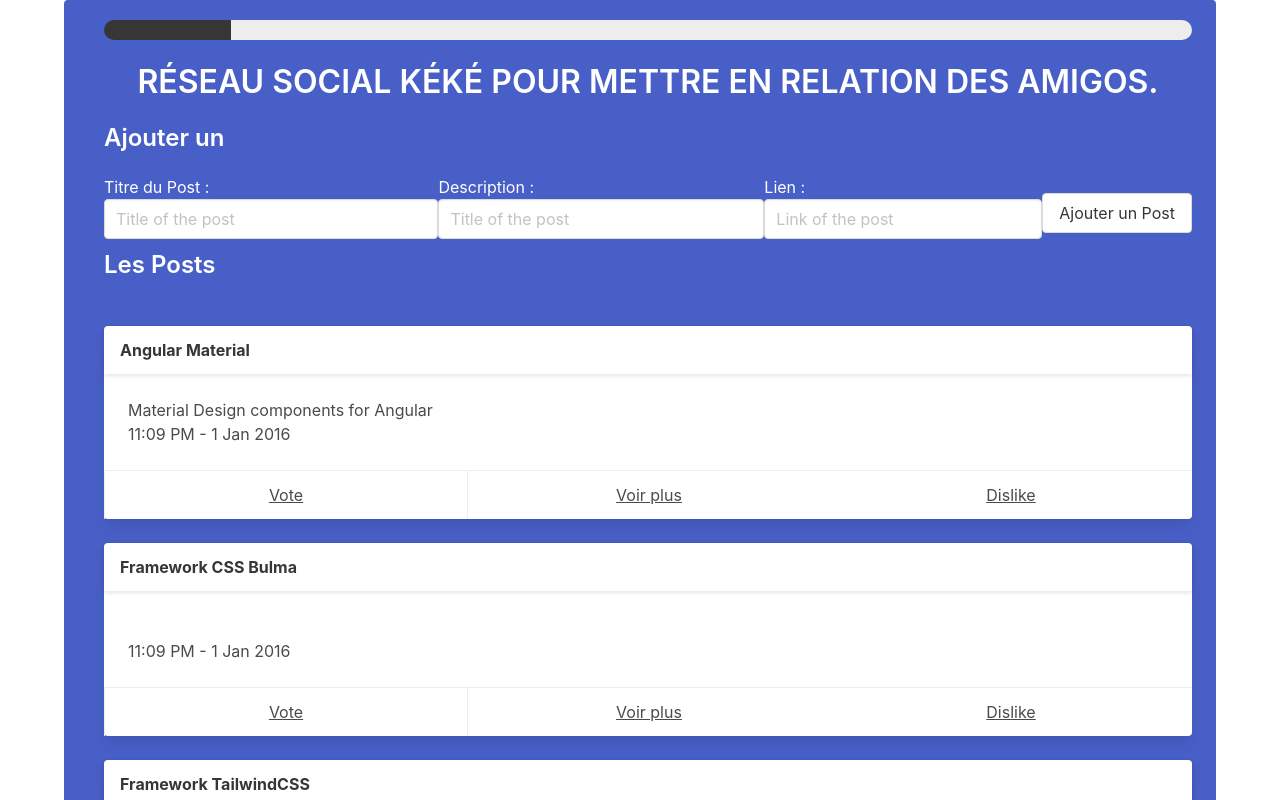
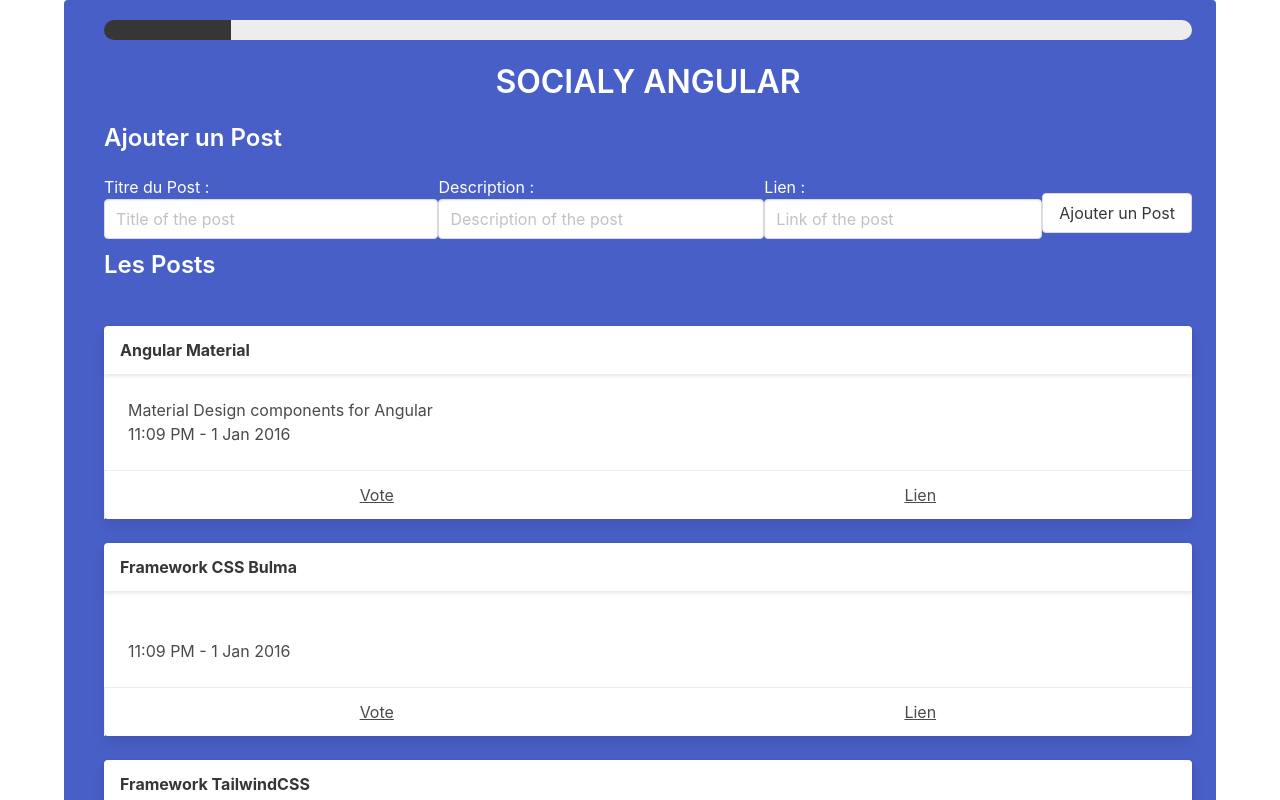
Before and after one commit to kevin-fer/SocialNetworkProject_LPERP_FERREIRA, an Angular app: page / in a window 1280 px wide. Shown: the top 800 px of the page. Built offline with nearby package versions, Linux system fonts and the light colour scheme.

Commit message:
forms and output works

```diff
--- a/src/app/add/add.component.html
+++ b/src/app/add/add.component.html
@@ -1,29 +1,29 @@
-<form [formGroup]="postForm" (ngSubmit)="onSubmit()">
+<form [formGroup]="postForm" (ngSubmit)="onSubmit()" >
 
   <div class="level">
     <div  class="field">
         <label>
           Titre du Post :
-          <input class="input" type="text" placeholder="Title of the post" formControlName="title">
+          <input class="input" type="text" #title placeholder="Title of the post" formControlName="title">
         </label>
     </div>
 
     <div  class="field">
       <label>
         Description :
-        <input class="input" type="text" placeholder="Title of the post"   formControlName="description">
+        <input class="input" type="text" #description  placeholder="Description of the post"   formControlName="description">
       </label>
     </div>
 
     <div  class="field">
         <label>
           Lien :
-          <input class="input" type="text" placeholder="Link of the post" formControlName="link">
+          <input class="input" type="text" #link placeholder="Link of the post" formControlName="link">
         </label>
     </div>
 
     <div  class="field">
-      <button class="button" (click)="onSubmit()">Ajouter un Post</button>
+      <button class="button" (click)="addNewItem()">Ajouter un Post</button>
     </div>
 
   </div>
--- a/src/app/add/add.component.ts
+++ b/src/app/add/add.component.ts
@@ -1,5 +1,6 @@
-import { Component, OnInit } from '@angular/core';
+import { Component, EventEmitter, OnInit, Output } from '@angular/core';
 import { FormGroup, FormControl } from '@angular/forms';
+import { Post } from './../@shared/models/post';
 
 @Component({
   selector: 'app-add',
@@ -8,15 +9,24 @@ import { FormGroup, FormControl } from '@angular/forms';
 })
 export class AddComponent implements OnInit {
 
+  @Output() newItemEvent = new EventEmitter<Post>();
+
+ // value2transfert: Post;
+
   postForm = new FormGroup({
     title: new FormControl(''),
     description: new FormControl(''),
     link: new FormControl('')
   });
 
-  addPost(): void {
-
-
+  // tslint:disable-next-line: typedef
+  addNewItem(/*title: string, description: string, link: string*/) {
+    /*this.value2transfert.title = title;
+    this.value2transfert.description = description;
+    this.value2transfert.link = link;
+    console.log('Test 1' + title);
+    console.log('Test 2' + this.value2transfert.title);
+    */this.newItemEvent.emit(this.postForm.value);
   }
 
   onSubmit() {
@@ -34,3 +44,6 @@ export class AddComponent implements OnInit {
   }
 
 }
+function value(value: any) {
+  throw new Error('Function not implemented.');
+}
--- a/src/app/list/list.component.html
+++ b/src/app/list/list.component.html
@@ -3,9 +3,9 @@
   <div class="notification is-link">
 
     <progress class="progress is-medium is-dark" max="100">45%</progress>
-    <h1 class="title has-text-centered is-uppercase">Réseau social <strong>Kéké</strong> pour mettre en relation des amigos.</h1>
-    <h4 class="title is-4">Ajouter un</h4>
-    <app-add></app-add>
+    <h1 class="title has-text-centered is-uppercase">Socialy Angular</h1>
+    <h4 class="title is-4">Ajouter un Post</h4>
+    <app-add (newItemEvent)="addItem($event)"></app-add>
     <h4 class="title is-4">Les Posts</h4>
     <app-post class="blabla" [post] ="post" *ngFor="let post of posts;"></app-post>
   </div>
--- a/src/app/list/list.component.ts
+++ b/src/app/list/list.component.ts
@@ -14,6 +14,11 @@ export class ListComponent implements OnInit {
 
   constructor() { }
 
+  addItem(newItem: Post) {
+    this.posts.push(newItem);
+    console.log(newItem.title);
+  }
+
   ngOnInit(): void {
     console.log("posts > ", this.posts);
   }
--- a/src/app/post/post.component.html
+++ b/src/app/post/post.component.html
@@ -18,7 +18,6 @@
   </div>
   <footer class="card-footer">
     <a href="#" class="card-footer-item">Vote</a>
-    <a href="#" class="card-footer-item">Voir plus</a>
-    <a href="#" class="card-footer-item">Dislike</a>
+    <a href="{{post.link}}" class="card-footer-item">Lien</a>
   </footer>
 </div>
```
